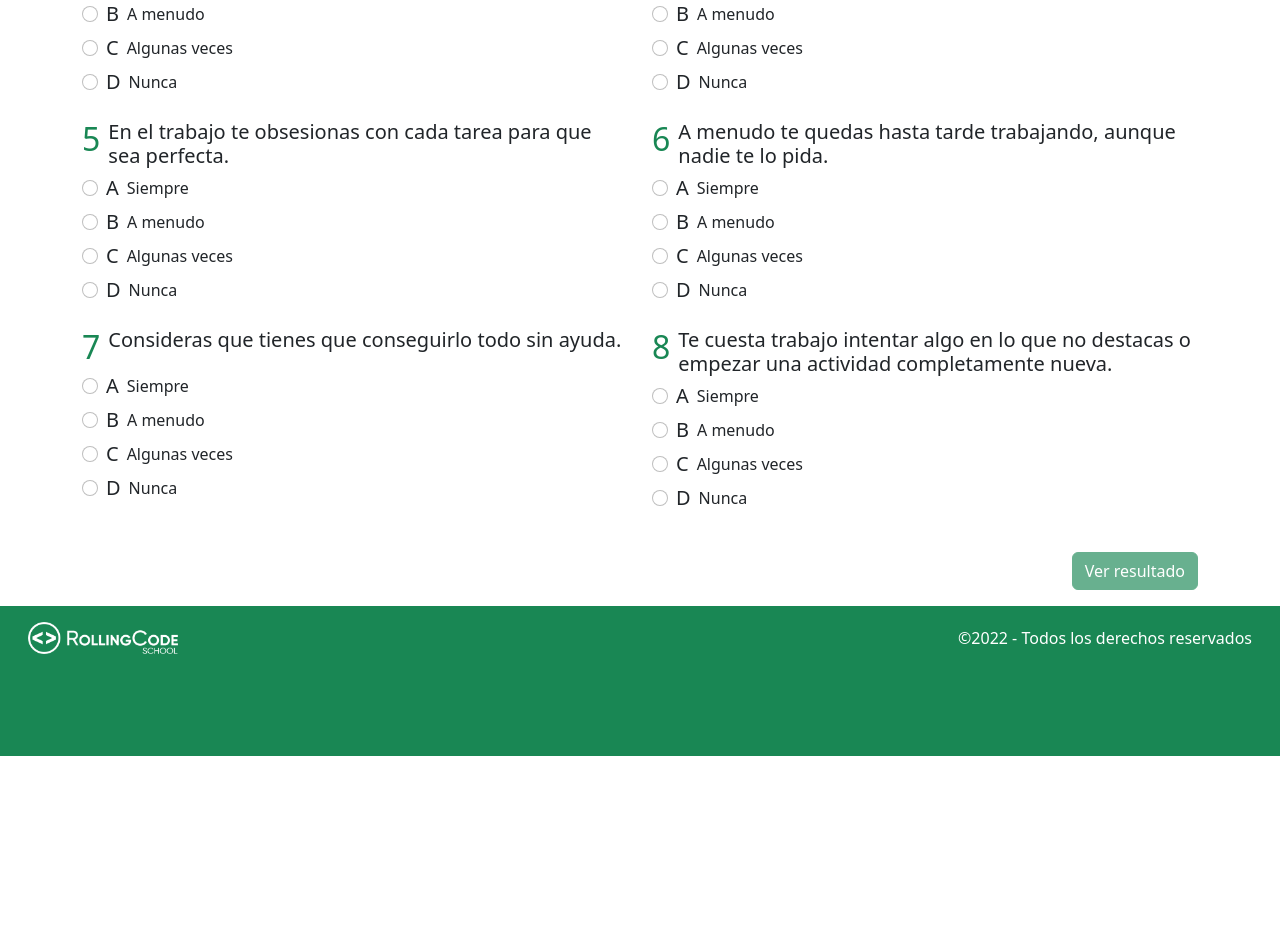
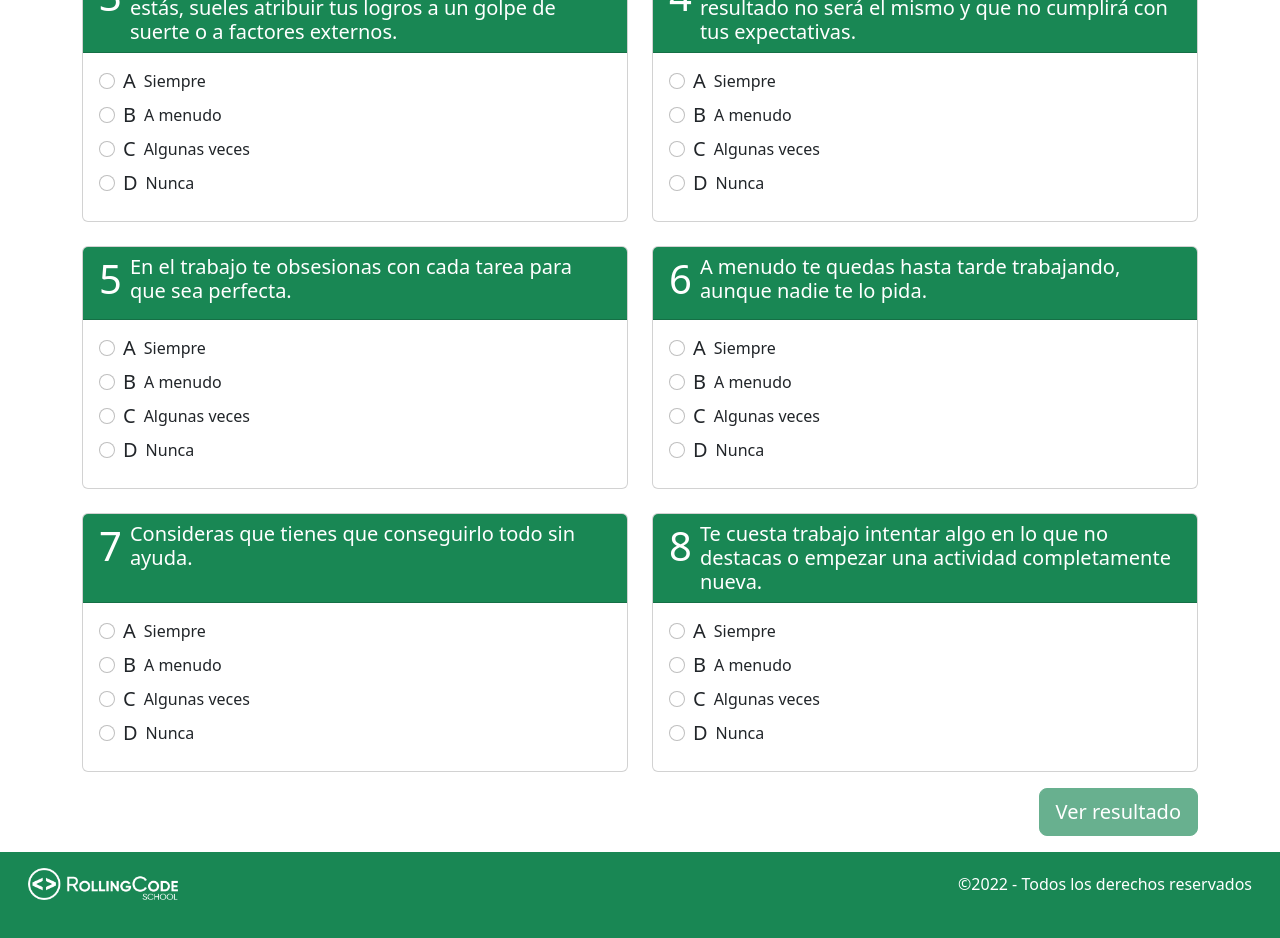
Before and after one commit to pmarino2013/sindro-impostor-app, a Vue app: page /test in a window 1280 px wide. Shown: the part 600-1538 px from the top of the page. Before the commit the page ends 1356 px from the top, so only its background shows below. Built offline with nearby package versions, Linux system fonts and the light colour scheme.

Commit message:
Mejorando diseño de test

```diff
--- a/src/views/Test.vue
+++ b/src/views/Test.vue
@@ -5,19 +5,18 @@
         <h1>¿Tienes el síndrome del impostor? ¡Descúbrelo aquí!</h1>
       </div>
     </div>
-    <div class="row mt-5">
-      <div
-        v-for="pregunta in test"
-        :key="pregunta.id"
-        class="col-12 col-md-6 mb-3 gap-2"
-      >
+    <div class="row row-cols-1 row-cols-md-2 mt-5 g-4">
+      <div class="col" v-for="pregunta in test" :key="pregunta.id">
+        <div class="card h-100 p-0">
+          <div class="card-header bg-success text-white h-100">
             <div class="d-flex gap-2">
-          <h2 class="text-success">{{ pregunta.id }}</h2>
-          <h5>
+              <h2 class="fs-1">{{ pregunta.id }}</h2>
+              <h5 class="m-0">
                 {{ pregunta.texto }}
               </h5>
             </div>
-        <div>
+          </div>
+          <div class="card-body">
             <div
               v-for="option in pregunta.opciones"
               :key="option.opcion"
@@ -37,9 +36,12 @@
             </div>
           </div>
         </div>
+      </div>
+    </div>
+    <div class="row">
       <div class="d-flex justify-content-end my-3">
         <button
-          class="btn btn-success"
+          class="btn btn-success btn-lg"
           @click="verResultado"
           :disabled="resultados.length < 8"
         >
```
Lines whose indentation alone changed are shown as unchanged.
